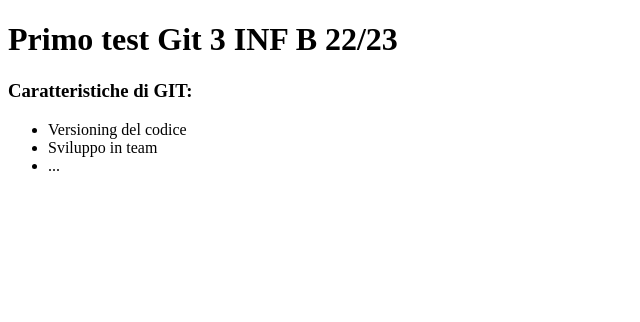
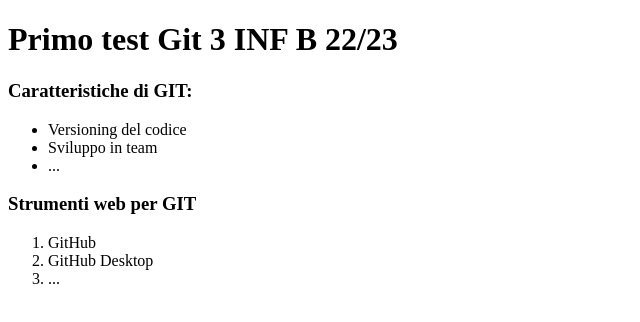
Before and after one commit to EdoardoLoIacono/test, a plain HTML site: page index.html in a window 1280 px wide. Shown: the whole page, without its empty margins (0-640 px from the left). Drawn offline with Linux system fonts and the light colour scheme.

Commit message:
Aggiunto elenco numerato strumenti

```diff
--- a/index.html
+++ b/index.html
@@ -1,11 +1,13 @@
 <!DOCTYPE html>
 <html lang="en">
+
 <head>
     <meta charset="UTF-8">
     <meta http-equiv="X-UA-Compatible" content="IE=edge">
     <meta name="viewport" content="width=device-width, initial-scale=1.0">
     <title>Test</title>
 </head>
+
 <body>
     <h1>Primo test Git 3 INF B 22/23</h1>
     <h3>Caratteristiche di GIT:</h3>
@@ -14,5 +16,12 @@
         <li>Sviluppo in team</li>
         <li>...</li>
     </ul>
+    <h3>Strumenti web per GIT</h3>
+    <ol>
+        <li>GitHub</li>
+        <li>GitHub Desktop</li>
+        <li>...</li>
+    </ol>
 </body>
+
 </html>
```
